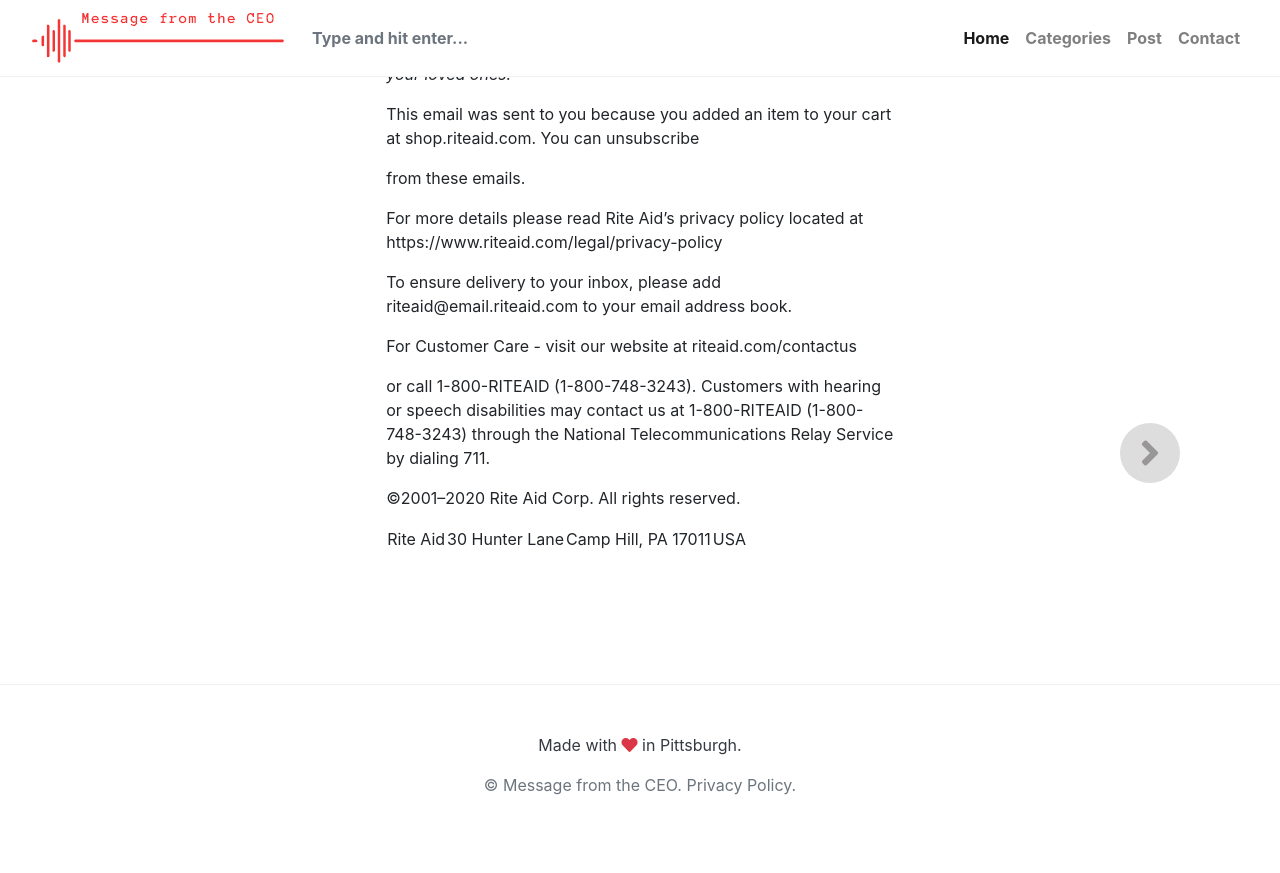
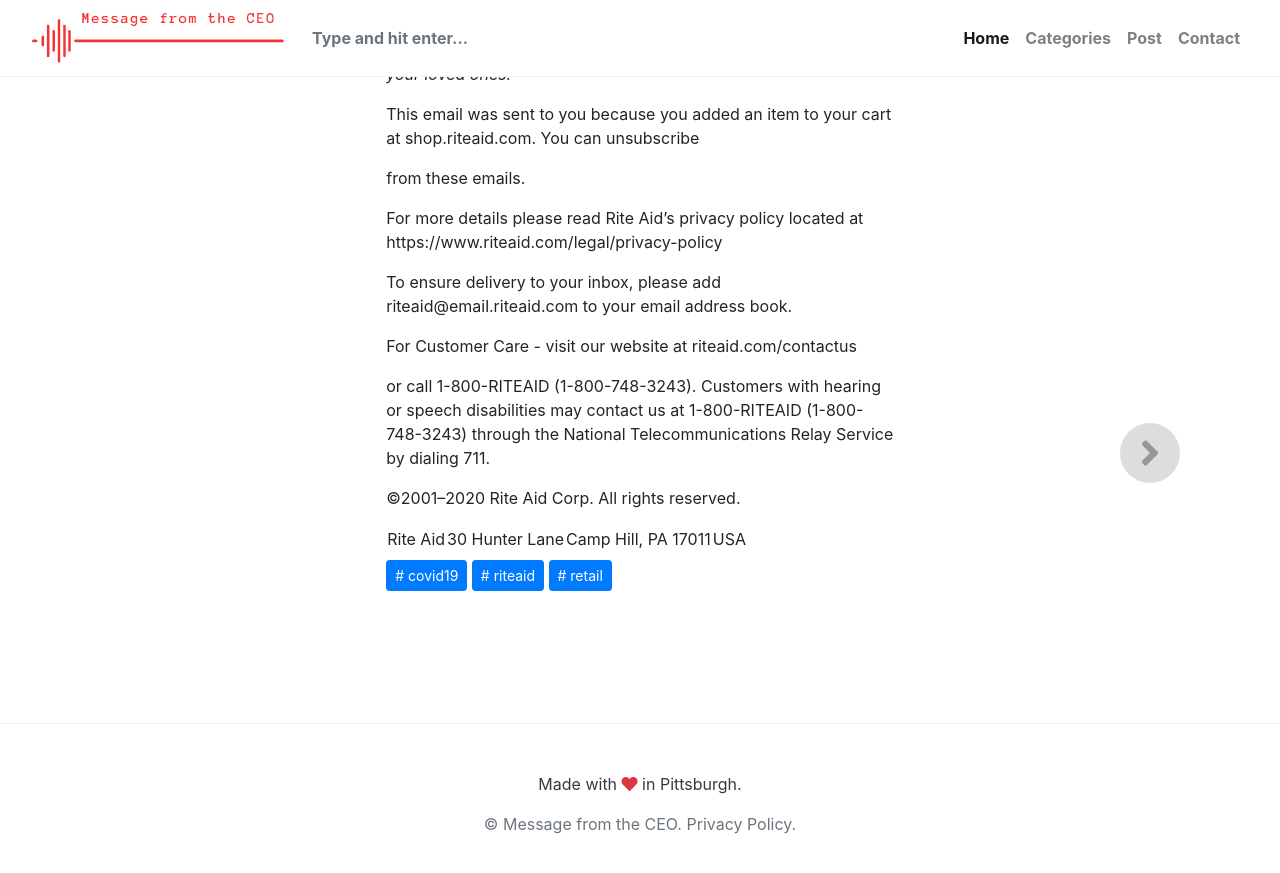
Before and after one commit to bertique/messageFromTheCEO, a Jekyll site: the page built from _posts/2020-03-18-AmessagefromourCEOregardingCOVID19.md, in a window 1280 px wide and 900 px high, scrolled down 5462 px. Shown: the top 873 px of the window. Built offline with Jekyll 4.4.1, drawn with Linux system fonts in a browser that asks for light colours; nearby versions of some CDN libraries; library files that are not in the unit come from our copies.

Commit message:
Update 2020-03-18-AmessagefromourCEOregardingCOVID19.md

```diff
--- a/_posts/2020-03-18-AmessagefromourCEOregardingCOVID19.md
+++ b/_posts/2020-03-18-AmessagefromourCEOregardingCOVID19.md
@@ -2,7 +2,7 @@
 title:  "A message from our CEO regarding COVID-19"
 metadate: "hide"
 date: 2020-03-18 22:58:43
-categories: [  ]
+categories: [ covid19, riteaid, retail ]
 image: "/assets/images/posts/AmessagefromourCEOregardingCOVID19_full.png"
 thumbnail: "/assets/images/posts/AmessagefromourCEOregardingCOVID19.png"
 ---
```
